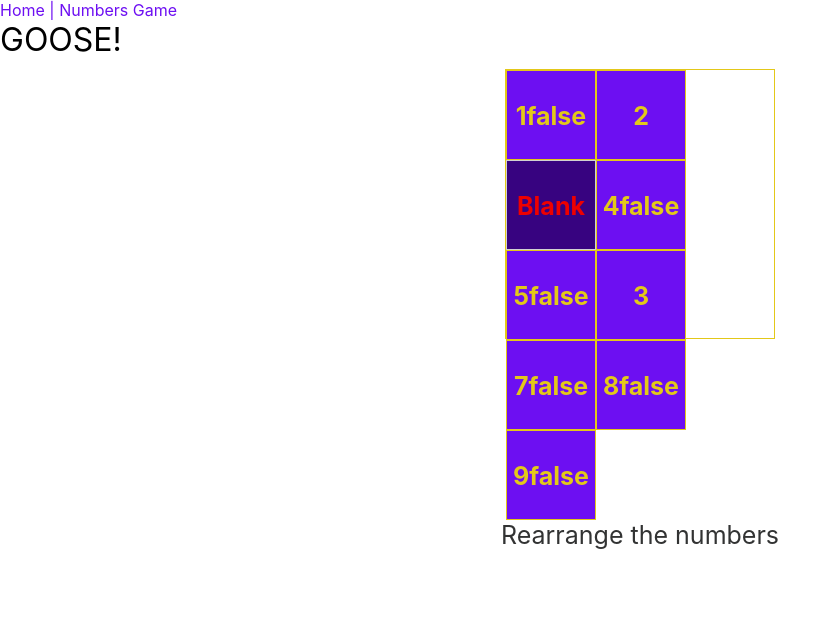
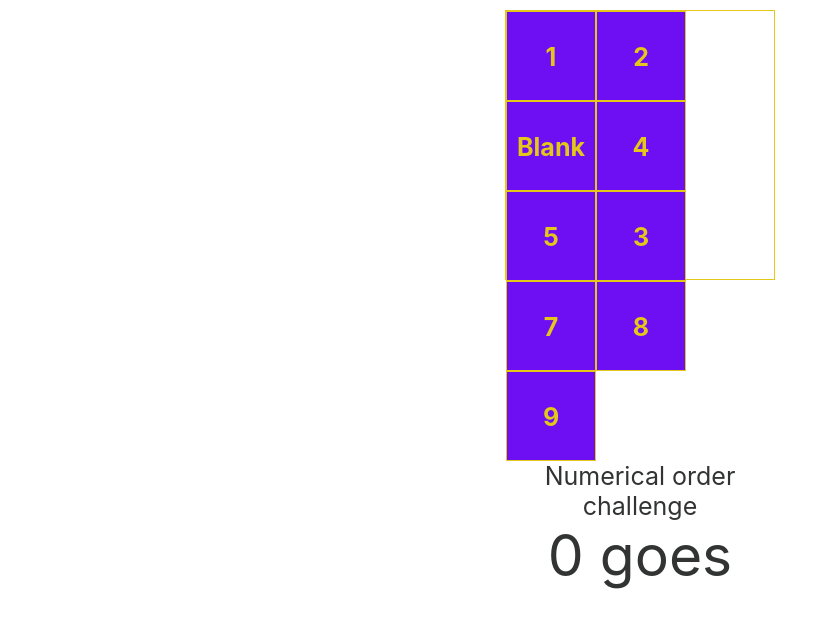
Before and after one commit to nicknicknick4444/reactsquaresgame, a React (Create React App) app: page /numbers in a window 1280 px wide. Shown: the top 628 px of the page, without its empty margins (0-840 px from the left). Built offline with nearby package versions, Linux system fonts and the light colour scheme.

Commit message:
Add files via upload

```diff
--- a/src/components/linx.js
+++ b/src/components/linx.js
@@ -6,11 +6,10 @@ import "../index.css";
 export default function Linx() {
     return (
         <>
-            <div>
+            {/* <div nav>
                 <Link to="/">Home  |  </Link>
                 <Link to="../numbers">Numbers Game</Link>
-            </div>
-            <div className="pithy">GOOSE!</div>
+            </div> */}
         </>
     );
 };
--- a/src/components/number_front.js
+++ b/src/components/number_front.js
@@ -2,7 +2,7 @@ import React, { memo } from "react";
 import {useProps} from"./hooks/prop-hooks.js";
 
 const NumberGrid = ({name, itera, indic, is_clickable}) => {
-    const {winsignal} = useProps();
+    const {win} = useProps();
     if (is_clickable === "Y") {
         return (
             <>
@@ -14,16 +14,14 @@ const NumberGrid = ({name, itera, indic, is_clickable}) => {
     } else if (name === "Blank") {
         return (
             <>
-                <p className="the-blank">
-                    {name}
-                </p>
+                <p className="the-blank"></p>
             </>
         );
     } else {
         return (
             <>
-                <p className="ordinary">
-                    {name}{winsignal.toString()}
+                <p className={win ? "winning" : "ordinary"}>
+                    {name}
                 </p>
             </>
         );
--- a/src/components/number_functions.js
+++ b/src/components/number_functions.js
@@ -9,7 +9,10 @@ export default function NumbersGame() {
     const [nums, setNums] = useState(["1","2","Blank","4","5","3","7","8","9"]);
     const [permitty, setPermitty] = useState(["N", "N", "Y", "N", "Y", "N", "N", "N", "Y"]);
     const [clicked, setClicked] = useState([]);
-    const [win, setWin] = useState(false);
+    const [mainheight, setMainheight] = useState(0);
+    const [goesheight, setGoesheight] = useState(0);
+    const [top_padding, setTop_padding] = useState(0);
+    const {win, setWin} = useProps();
     const indic = (name, itera) => changer(name, itera);
 
     function changer(na, bo) {
@@ -80,27 +83,19 @@ export default function NumbersGame() {
         winner();
     }, [nums]);
 
-    useEffect(() => {
-        if (win) {
-            setWinsignal(true);
-        };
-    }, [win]);
-
     const helmetData = new HelmetData({});
 
     return (
 
         <>
-        {/* <Helmet>
-            <meta name="viewport" content="width=device-width, initial-scale=1.0" />
-        </Helmet> */}
+        <div className="outer-container">
                 <Linx />
 
                 <div className="all">
                 <Helmet helmetData={helmetData}>
                     <meta name="viewport" content="width=device-width, initial-scale=0.9" />
                 </Helmet>
-                    <div className="main-square">
+                    <div className={win ? "main-square-winning" : "main-square"}>
                         {
                         nums.map((name, i) => (
                             <Numbers name={name} key={i} itera={i} indic={indic} is_clickable={permitty[i]} />
@@ -109,15 +104,19 @@ export default function NumbersGame() {
                     </div>
                     <div>
                         {win ?
-                            <div className="winner">WINNER! In {clicked.length === 1 ?
-                            "1 go!" :
-                            clicked.length + " goes!"}</div> :
-                            <div className="instructions">Rearrange the numbers</div>}
+                            <div className="winner">WINNER! In </div> :
+                            <div className="instructions">Numerical order challenge</div>}
                     </div>
-                    <div className="goes">
-                        {clicked.join(", ")}
+                    <div className={win ? "goes-win" : "goes"} id="goes-number">
+                        {clicked.length === 1 ? clicked.length + " go" : clicked.length + " goes"}
                     </div>
+                    {win ?
+                        <a href="/numbers">
+                            <div className="reset">Play Again?</div>
+                        </a>
+                    : null}
                 </div>
+            </div>
         </>
     );
 };
```
